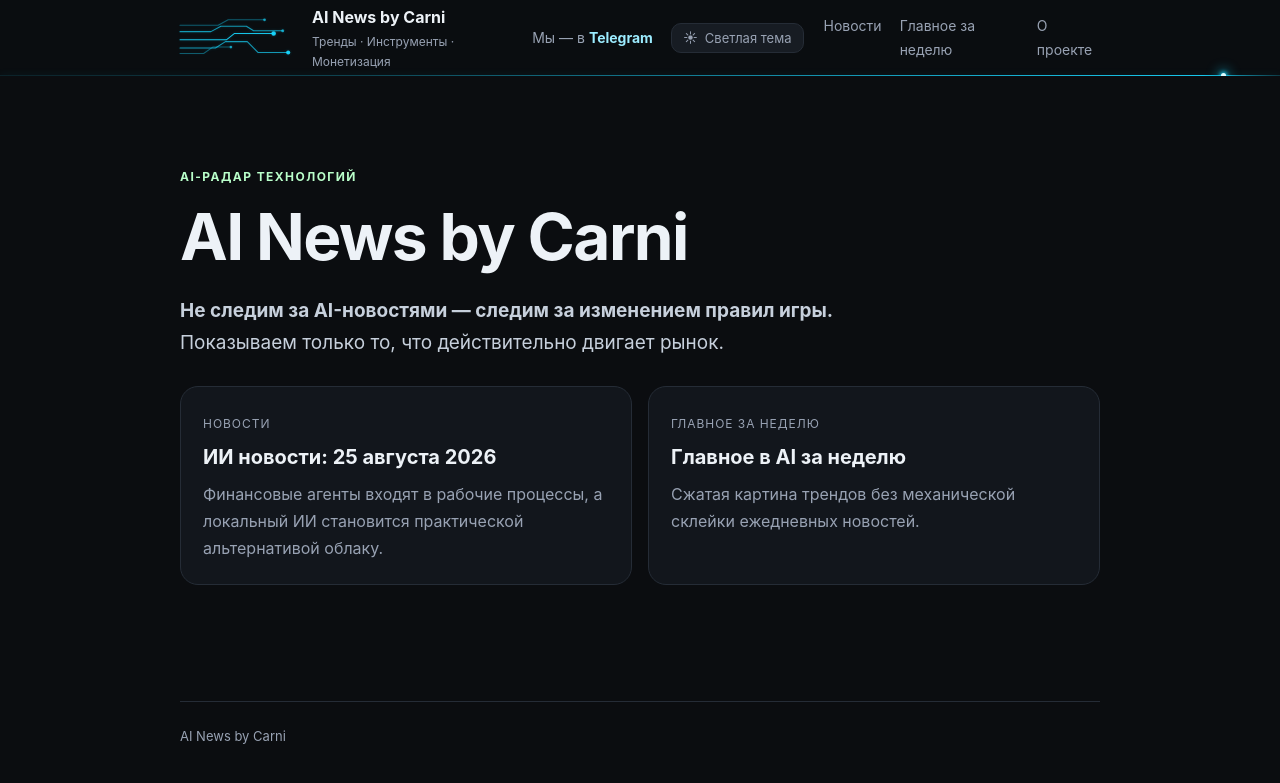
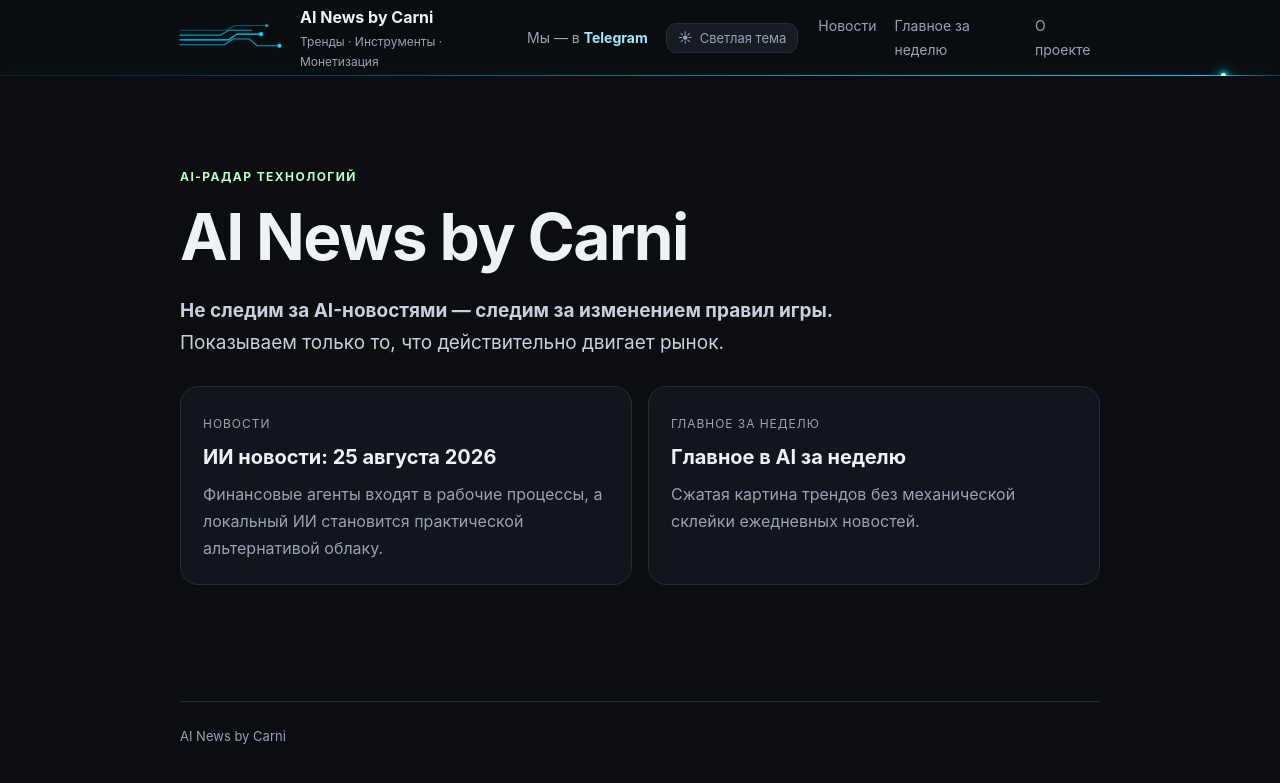
Before and after one commit to DmitryCarni/ai-news-by-carni, a Jekyll site: the page built from index.md, in a window 1280 px wide. Shown: the top 783 px of the page. Built offline with Jekyll 4.4.1, drawn with Linux system fonts in a browser that asks for light colours.

Commit message:
Refine header circuit motif

```diff
--- a/_layouts/default.html
+++ b/_layouts/default.html
@@ -47,9 +47,9 @@
     }
     .brand-mark.brand-circuit{
       display:block;
-      width:120px;
-      height:42px;
-      flex:0 0 120px;
+      width:108px;
+      height:30px;
+      flex:0 0 108px;
       border:0;
       border-radius:0;
       background:none;
@@ -58,12 +58,12 @@
     }
     .brand-circuit svg{display:block;width:100%;height:100%;overflow:visible}
     .brand-circuit path{fill:none;stroke:currentColor;stroke-width:1.15;stroke-linecap:round;stroke-linejoin:round}
-    .brand-circuit .trace-main{opacity:.9}
-    .brand-circuit .trace-mid{opacity:.68}
-    .brand-circuit .trace-muted{opacity:.38}
+    .brand-circuit .trace-main{opacity:.92}
+    .brand-circuit .trace-mid{opacity:.66}
+    .brand-circuit .trace-muted{opacity:.34}
     .brand-circuit circle{fill:currentColor}
-    .brand-circuit .node-small{opacity:.66}
     .brand-circuit .node-main{opacity:.96}
+    .brand-circuit .node-small{opacity:.72}
     html[data-theme="light"] .site-header::after{
       background:linear-gradient(90deg,rgba(36,94,219,.10) 0%,rgba(36,94,219,.24) 28%,rgba(36,94,219,.58) 72%,rgba(36,94,219,.72) 94%,rgba(36,94,219,.16) 100%);
       box-shadow:none;
@@ -77,7 +77,7 @@
       filter:none;
     }
     @media(max-width:700px){
-      .brand-mark.brand-circuit{width:78px;height:34px;flex-basis:78px}
+      .brand-mark.brand-circuit{width:76px;height:24px;flex-basis:76px}
       .site-header::before{right:8%}
     }
   </style>
@@ -87,17 +87,14 @@
     <div class="wrap header-inner">
       <a class="brand" href="{{ '/' | relative_url }}">
         <span class="brand-mark brand-circuit" aria-hidden="true">
-          <svg viewBox="0 0 132 44" role="img" focusable="false">
-            <path class="trace-muted" d="M0 8H42L53 2H93" />
-            <path class="trace-mid" d="M0 15H34L45 9H73L81 14H113" />
-            <path class="trace-main" d="M0 24H51L60 17H103" />
-            <path class="trace-mid" d="M0 33H39L50 26H74L86 38H119" />
-            <path class="trace-muted" d="M0 39H26L36 32H56" />
-            <circle class="node-small" cx="93" cy="2" r="1.55" />
-            <circle class="node-small" cx="113" cy="14" r="1.65" />
-            <circle class="node-main" cx="103" cy="17" r="2.5" />
-            <circle class="node-main" cx="119" cy="38" r="2.25" />
-            <circle class="node-small" cx="56" cy="32" r="1.45" />
+          <svg viewBox="0 0 112 30" role="img" focusable="false">
+            <path class="trace-muted" d="M0 7H48L57 2H90" />
+            <path class="trace-mid" d="M0 12H42L51 7H74" />
+            <path class="trace-main" d="M0 17H50L59 11H84" />
+            <path class="trace-mid" d="M0 22H46L55 16H72L80 23H103" />
+            <circle class="node-small" cx="90" cy="2" r="1.6" />
+            <circle class="node-main" cx="84" cy="11" r="2.15" />
+            <circle class="node-main" cx="103" cy="23" r="2.05" />
           </svg>
         </span>
         <span><strong>AI News by Carni</strong><small>Тренды · Инструменты · Монетизация</small></span>
```
